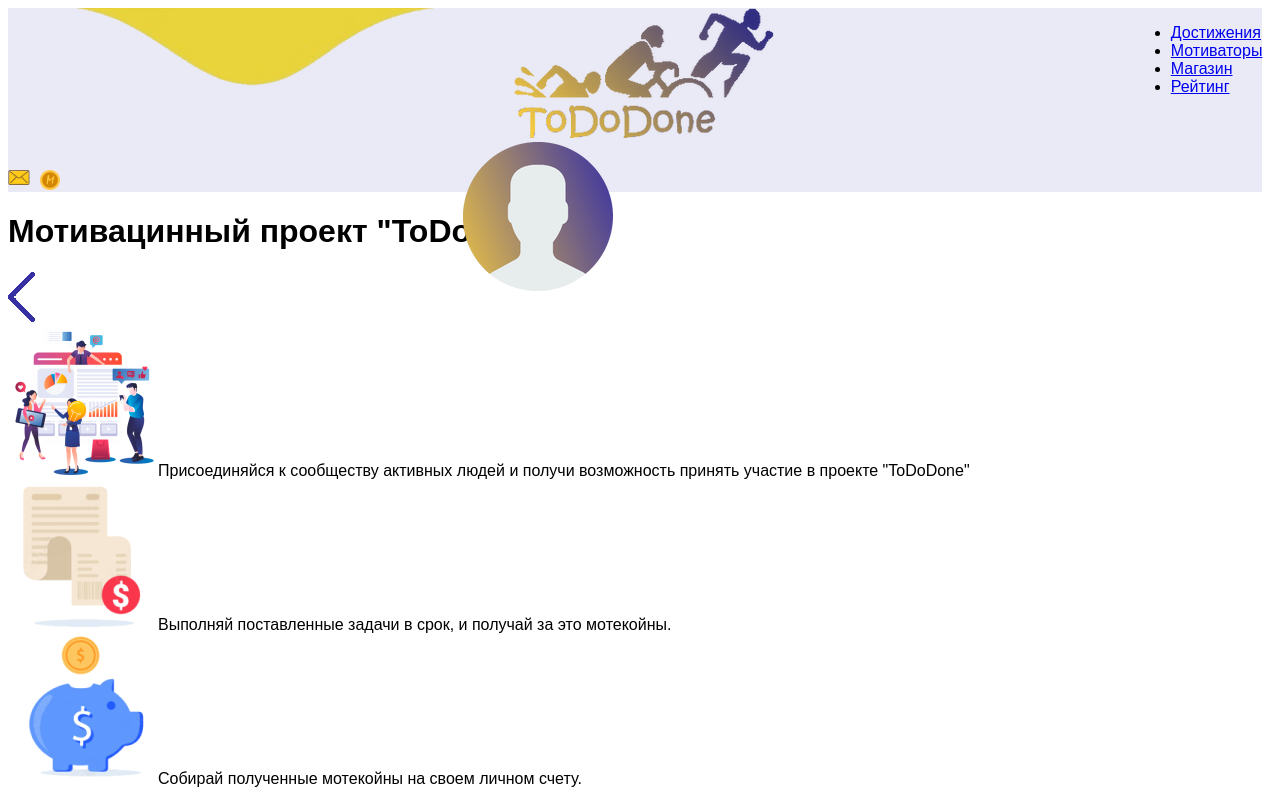
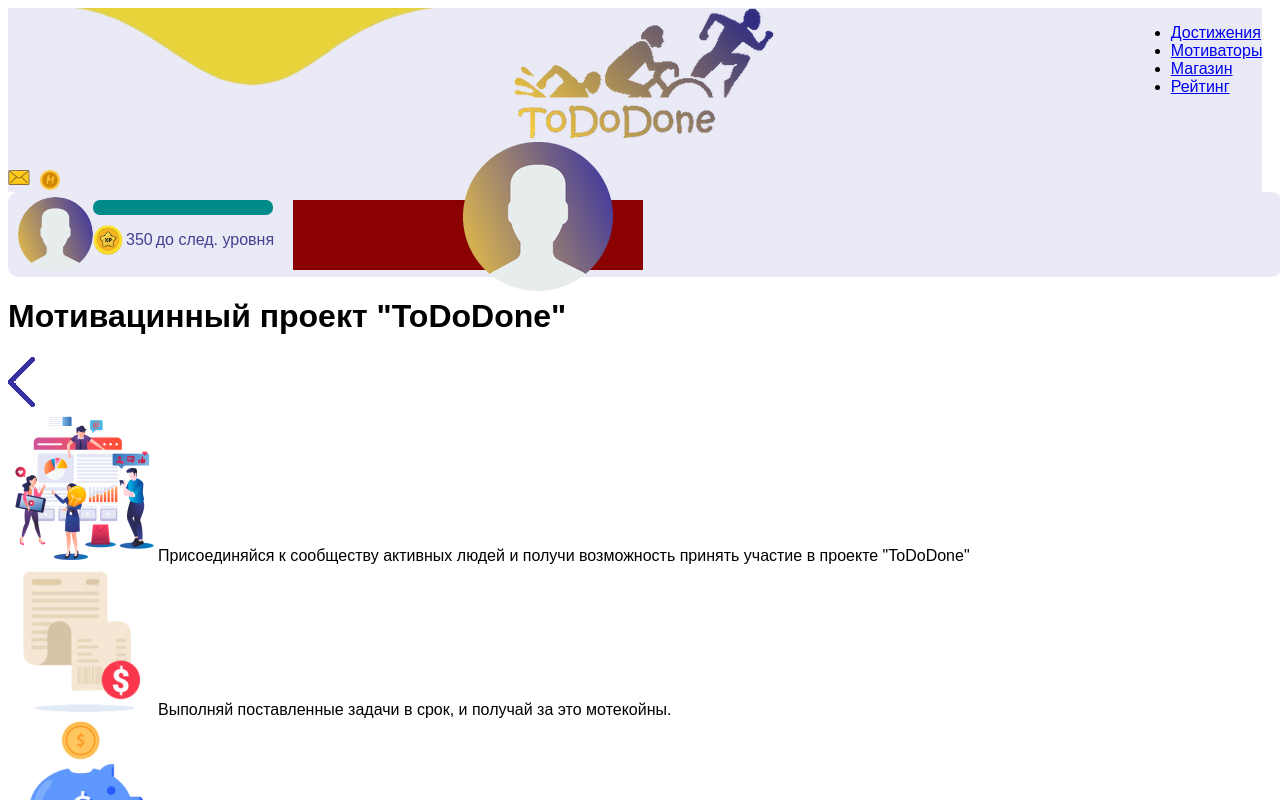
Before and after one commit to IharAnt/rs-clone, a React (Create React App) app: page /#/motivators in a window 1280 px wide. Shown: the top 800 px of the page. Built offline with nearby package versions, Linux system fonts and the light colour scheme; a web font is replaced by a local one.

Commit message:
feat: add component level

```diff
--- a/src/components/header/index.tsx
+++ b/src/components/header/index.tsx
@@ -34,7 +34,7 @@
   }, []);
 
   return (
-    <div className="items-center header-container gap-9 w-screen h-14 rounded-lg my-3.5 relative z-10 px-3">
+    <div className="items-center header-container gap-9 w-screen h-14 rounded-lg my-2 relative z-10 px-3">
       <img className="img-header absolute -top-5 right-52 z-0 opacity-80" src={imgStyle} alt="" />
       <Logo heigthLogo="h-12" />
       <Navigation />
--- /dev/null
+++ b/src/components/levelComponent/index.css
@@ -0,0 +1,51 @@
+.level-container {
+    width: 100%;
+    height: 85px;
+    background: darkcyan;
+    width: 98vw;
+    background: rgba(55, 48, 163, 0.1);
+    border-radius: 10px;
+    margin-bottom: 10px;
+    display: flex;
+    align-items: center;
+    padding: 0 10px;
+}
+
+.level-container_img {
+    width: 75px;
+    height: 75px;
+    border-radius: 50%;
+}
+
+.level-container_xp {
+    height: 70px;
+    width: 200px;
+}
+
+.level-container_achievements {
+    height: 70px;
+    width: 350px;
+    background: darkred;
+}
+
+.experience_next-level {
+    display: flex;
+    align-items: center;
+    gap: 3px;
+}
+
+.experience_line {
+    width: 90%;
+    height: 15px;
+    background: darkcyan;
+    border-radius: 7px;
+}
+
+.next-level_ico {
+    width: 30px;
+    height: 30px;
+}
+
+.next-level_text {
+    color: var(--COLOR_FONT_BLACK);
+}
--- /dev/null
+++ b/src/components/levelComponent/index.tsx
@@ -0,0 +1,26 @@
+import profileIcoDefault from './../../assets/img/profileIcoDefault.png';
+import xpIco from './../../assets/img/xpIco.png';
+import './index.css';
+
+const LevelComponent = () => {
+
+    return (
+        <div className='level-container'>
+            <img className='level-container_img' src={profileIcoDefault} alt="profile ico" />
+            <div className='level-container_xp'>
+                <div className='experience_line'></div>
+                <div className='experience_next-level'>
+                    <img className='next-level_ico' src={xpIco} alt="xp ico" />
+                    <p className='next-level_text'>350</p>
+                    <p className='next-level_text'>до след. уровня</p>
+                </div>
+            </div>
+            <div className='level-container_achievements'>
+
+            </div>
+        </div>
+
+    );
+};
+
+export default LevelComponent;
--- a/src/layouts/main/index.tsx
+++ b/src/layouts/main/index.tsx
@@ -2,6 +2,7 @@
 import Header from '../../components/header';
 import Footer from '../../components/footer';
 import React from 'react';
+import LevelComponent from '../../components/levelComponent';
 
 interface MainLayoutProps {
   children: React.ReactNode;
@@ -11,6 +12,7 @@
   return (
     <div className="flex flex-col justify-between items-center min-h-screen">
       <Header />
+      <LevelComponent />
       <div>{children}</div>
       <Footer />
     </div>
```
Also changed, not shown: 1 other file (tests, documents, lock files or other folders).
